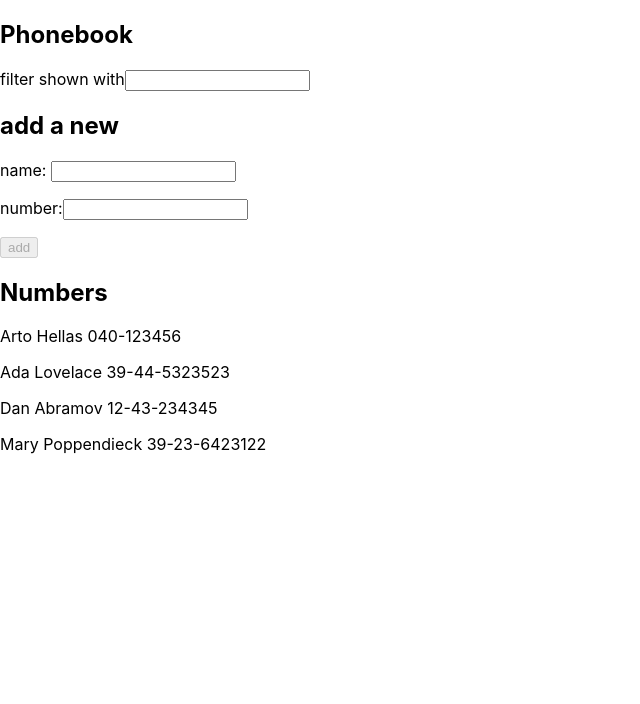
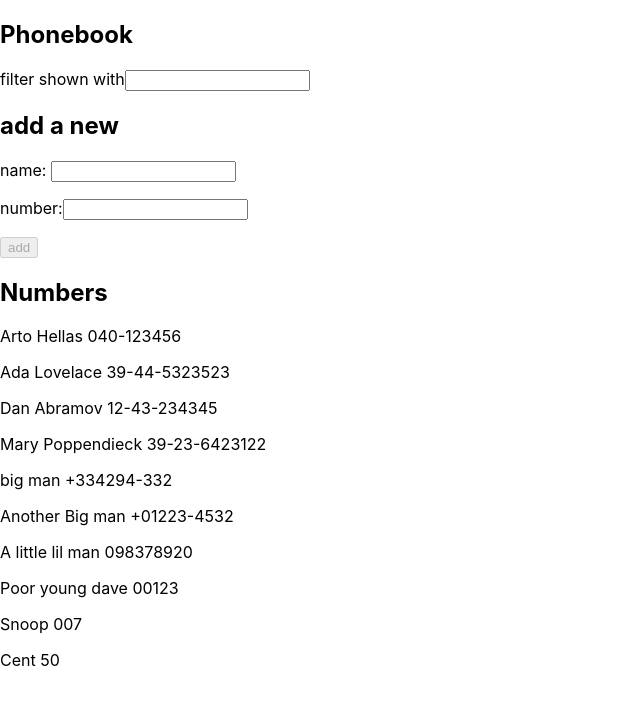
Before and after one commit to xarrijorge/fullstackopen, a React (Create React App) app in the folder part2/phonebook/: page / in a window 1280 px wide. Shown: the top 704 px of the page, without its empty margins (0-640 px from the left). Built offline with nearby package versions, Linux system fonts and the light colour scheme; data requests are answered from the project's data file.

Commit message:
Added  logic to send  contact to db.joson

```diff
--- a/part2/phonebook/db.json
+++ b/part2/phonebook/db.json
@@ -1,5 +1,6 @@
 {
-    "persons": [{
+  "persons": [
+    {
       "name": "Arto Hellas",
       "number": "040-123456",
       "id": 1
@@ -18,6 +19,36 @@
       "name": "Mary Poppendieck",
       "number": "39-23-6423122",
       "id": 4
+    },
+    {
+      "name": "big man ",
+      "number": "+334294-332",
+      "id": 5
+    },
+    {
+      "name": "Another Big man",
+      "number": "+01223-4532",
+      "id": 6
+    },
+    {
+      "name": "A little lil man",
+      "number": "098378920",
+      "id": 7
+    },
+    {
+      "name": "Poor young dave",
+      "number": "00123",
+      "id": 8
+    },
+    {
+      "name": "Snoop",
+      "number": "007",
+      "id": 9
+    },
+    {
+      "name": "Cent",
+      "number": "50",
+      "id": 10
     }
   ]
 }
--- a/part2/phonebook/src/App.jsx
+++ b/part2/phonebook/src/App.jsx
@@ -42,22 +42,24 @@ const App = () => {
       name: newName,
       number: newNumber
     };
+    axios
+      .post("http://localhost:3001/persons", person)
+      .then(res => console.log(res));
+    setNewName("");
+    setNewNumber("");
 
-    let duplicate = persons.some(elem => newName === elem.name);
-    if (duplicate) {
-      alert(`${newName} is already added to the phonebook`);
-    } else {
-      setPersons(persons.concat(person));
-      setNewName("");
-    }
+    // let duplicate = persons.some(elem => newName === elem.name);
+    // if (duplicate) {
+    //   alert(`${newName} is already added to the phonebook`);
+    // } else {
+    // }
   };
 
   useEffect(() => {
     axios.get("http://localhost:3001/persons").then(res => {
-      console.log(res);
       setPersons(res.data);
     });
-  }, []);
+  });
 
   return (
     <Fragment>
```
Also changed, not shown: part2/phonebook/package.json (line endings or trailing spaces). Lines whose indentation alone changed are shown as unchanged.
